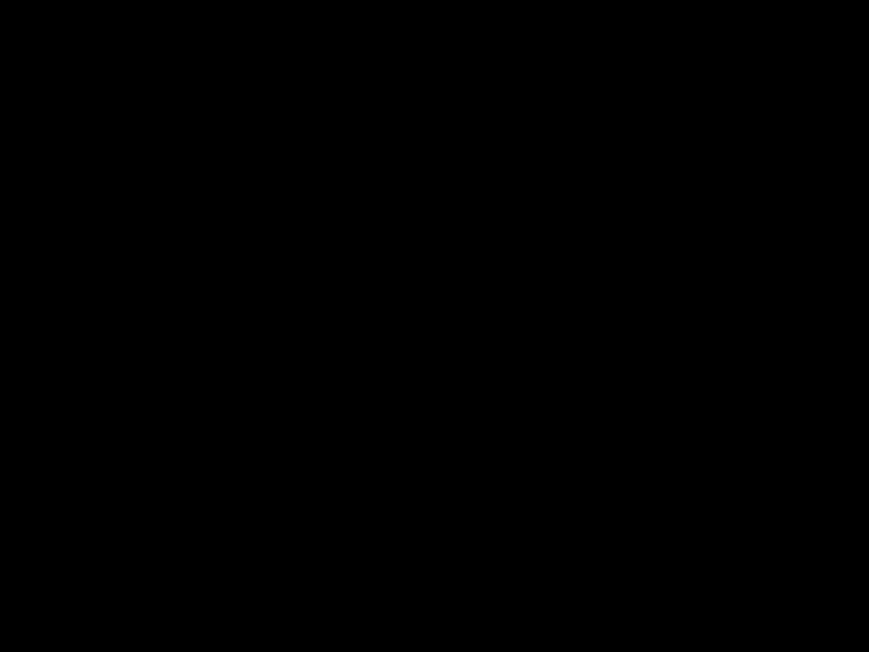
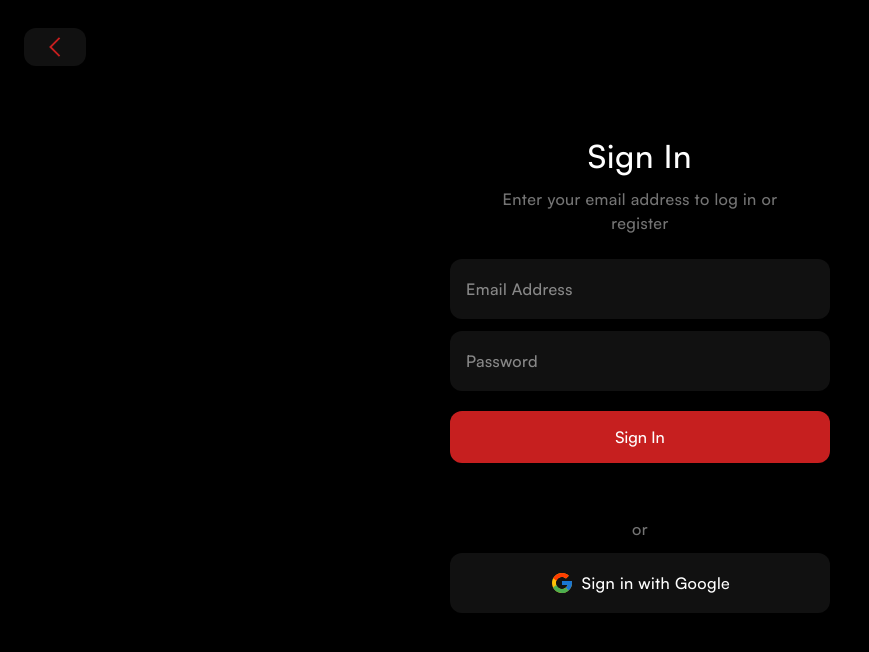
Before and after one commit to abdulazizfateh/7.10-7.12-8.7homework-Movie, a React (Vite) app: page /signin in a window 1280 px wide. Before the commit this address had no page. Shown: the top 652 px of the page, without its empty margins (0-869 px from the left). Built offline with nearby package versions, Linux system fonts and the light colour scheme.

Commit message:
Added - Google Auth

```diff
--- a/package.json
+++ b/package.json
@@ -11,18 +11,22 @@
   },
   "dependencies": {
     "@ant-design/icons": "^5.6.1",
+    "@hookform/resolvers": "^5.1.1",
+    "@react-oauth/google": "^0.12.2",
     "@reduxjs/toolkit": "^2.8.2",
     "@tailwindcss/vite": "^4.1.11",
     "@tanstack/react-query": "^5.81.5",
-    "antd": "^5.26.3",
     "axios": "^1.10.0",
     "react": "^19.1.0",
     "react-dom": "^19.1.0",
+    "react-hook-form": "^7.60.0",
+    "react-hot-toast": "^2.5.2",
     "react-icons": "^5.5.0",
     "react-redux": "^9.2.0",
     "react-router-dom": "^7.6.3",
     "swiper": "^11.2.10",
     "tailwindcss": "^4.1.11",
+    "yup": "^1.6.1",
     "zustand": "^5.0.6"
   },
   "devDependencies": {
--- a/src/components/Header/Header.tsx
+++ b/src/components/Header/Header.tsx
@@ -14,6 +14,7 @@ import { RiSearchFill } from "react-icons/ri";
 // import { HiOutlineMenuAlt4 } from "react-icons/hi";
 import { GoSun } from "react-icons/go";
 import { PiMoonLight } from "react-icons/pi";
+import type { IUser } from "@/types/types";
 
 const Header = () => {
   // Theme
@@ -36,29 +37,22 @@ const Header = () => {
   const handleMenuClose = () => {
     setIsOpen(false)
   }
-
   const [isOpen, setIsOpen] = useState<boolean>(false);
-
   useEffect(() => {
     if (isOpen) {
-      // Prevent scrolling on the body when menu is open
       document.body.style.overflow = 'hidden'
       document.body.style.position = 'fixed'
       document.body.style.width = '100%'
-      // Store current scroll position
       document.body.style.top = `-${window.scrollY}px`
     } else {
-      // Re-enable scrolling when menu is closed
       const scrollY = document.body.style.top
       document.body.style.overflow = ''
       document.body.style.position = ''
       document.body.style.width = ''
       document.body.style.top = ''
-      // Restore scroll position
       window.scrollTo(0, parseInt(scrollY || '0') * -1)
     }
 
-    // Cleanup function
     return () => {
       document.body.style.overflow = ''
       document.body.style.position = ''
@@ -66,6 +60,8 @@ const Header = () => {
       document.body.style.top = ''
     }
   }, [isOpen])
+
+  const userInfo: IUser | null = JSON.parse(localStorage.getItem("user_info") || "null");
 
   return (
     <>
@@ -154,9 +150,19 @@ const Header = () => {
                   theme ? <PiMoonLight className="text-2xl text-text-dark-100 light:text-text-light-100" /> : <GoSun className="text-2xl" />
                 }
               </button>
-              <button className='block bg-primary rounded-xl h-11 px-10 xl:h-12 xl:px-12 tracking-wide'>
-                <span className="text-text-dark-100">Sign in</span>
-              </button>
+
+              {
+                userInfo ?
+                  <button className='cursor-pointer'>
+                    <img className="h-9 xl:h-10 rounded-full" src={userInfo.picture} alt={`${userInfo.email} picture`} />
+                  </button>
+                  :
+                  <Link to={"/signin"}>
+                    <button className='block bg-primary rounded-xl h-11 px-10 xl:h-12 xl:px-12 tracking-wide'>
+                      <span className="text-text-dark-100">Sign in</span>
+                    </button>
+                  </Link>
+              }
             </div>
           </nav>
         </div>
@@ -168,11 +174,11 @@ const Header = () => {
           className="flex flex-col justify-between z-50 items-end space-y-2 p-2 sm:px-4 md:hidden"
         >
           <span
-            className={`block h-[1.5px] w-5 bg-white transform transition-all duration-300 ease-in-out ${isOpen ? "rotate-45 translate-y-[5.5px]" : ""
+            className={`block h-[1.5px] w-5 bg-bg-light-900 light:bg-bg-dark-900 transform transition-all duration-300 ease-in-out ${isOpen ? "rotate-45 translate-y-[5.5px]" : ""
               }`}
           />
           <span
-            className={`block h-[1.5px] w-5 bg-white transform transition-all duration-300 ease-in-out ${isOpen ? "-rotate-45 -translate-y-[4px]" : ""
+            className={`block h-[1.5px] w-5 bg-bg-light-900 light:bg-bg-dark-900 transform transition-all duration-300 ease-in-out ${isOpen ? "-rotate-45 -translate-y-[4px]" : ""
               }`}
           />
         </button>
--- a/src/components/Hero/Hero.tsx
+++ b/src/components/Hero/Hero.tsx
@@ -26,7 +26,6 @@ export const Hero = () => {
 
     const madagaskar: IMovie = data?.results?.slice(7, 8)[0];
     const moviesData: IMovie[] = data?.results?.slice(9, 19) || [];
-    console.log(moviesData);
 
     if (madagaskar) moviesData.unshift(madagaskar);
 
--- a/src/components/MovieCard/MovieCard.tsx
+++ b/src/components/MovieCard/MovieCard.tsx
@@ -1,6 +1,6 @@
 import React, { type FC } from 'react'
 // Types
-import type { IGenre, IMovie } from '@/types/types';
+import type { IGenre, IMovie, IUser } from '@/types/types';
 import { useNavigate } from 'react-router-dom';
 // IMG URL
 import { IMAGE_URL } from '@/const';
@@ -40,6 +40,9 @@ interface Props {
     grid?: number | undefined;
 }
 const MovieCard: FC<Props> = ({ data: movieData, isLoading, cardQuantity, grid }) => {
+    const nav = useNavigate();
+    const userInfo: IUser | null = JSON.parse(localStorage.getItem("user_info") || "null");
+
     const { getGenre } = useGenre();
     const { data } = getGenre;
     const genresList: IGenre[] = data?.genres;
@@ -49,14 +52,17 @@ const MovieCard: FC<Props> = ({ data: movieData, isLoading, cardQuantity, grid }
         return ids?.map(id => genresList.find(genre => genre.id === id)?.name)
     };
 
-    const nav = useNavigate();
 
 
 
     // Zustand - Saved
     const { saved, toggleSaved } = useStore();
     const handleSaved = (movie: IMovie) => {
-        toggleSaved(movie);
+        if (userInfo) {
+            toggleSaved(movie);
+        } else {
+            nav("/signin");
+        }
     }
 
     return (
--- a/src/main.tsx
+++ b/src/main.tsx
@@ -3,6 +3,8 @@ import './css/index.css'
 import App from './App.tsx'
 import { QueryClient, QueryClientProvider } from '@tanstack/react-query'
 import { BrowserRouter } from 'react-router-dom';
+// Google Auth
+import { GoogleOAuthProvider } from '@react-oauth/google';
 const queryClient = new QueryClient(
     {
         defaultOptions: {
@@ -17,7 +19,9 @@ const queryClient = new QueryClient(
 createRoot(document.getElementById('root')!).render(
     <BrowserRouter>
         <QueryClientProvider client={queryClient}>
-            <App />
+            <GoogleOAuthProvider clientId='38247194771-n7aktho8e19du9i5salgoc03275cnhkv.apps.googleusercontent.com'>
+                <App />
+            </GoogleOAuthProvider>
         </QueryClientProvider>
     </BrowserRouter>
 )
--- a/src/pages/discover/DiscoverDetail.tsx
+++ b/src/pages/discover/DiscoverDetail.tsx
@@ -4,7 +4,7 @@ import { IMAGE_URL } from '@/const';
 // React Query
 import { useMovies } from '@/api/hooks/useMovies';
 // Types
-import type { IMovie, IMovieDetail } from '@/types/types';
+import type { IMovie, IMovieDetail, IUser } from '@/types/types';
 // Components
 import MovieCard from '@/components/MovieCard/MovieCard';
 // Icons
@@ -13,8 +13,10 @@ import { RiBookmarkFill, RiBookmarkLine, RiPlayFill } from 'react-icons/ri';
 import { useStore } from '@/zustand/useStore';
 
 const DiscoverDetail = () => {
+  const nav = useNavigate();
+  const userInfo: IUser | null = JSON.parse(localStorage.getItem("user_info") || "null");
+
   const { id } = useParams();
-  const nav = useNavigate();
   useEffect(() => {
     window.scrollTo(0, 0);
   }, [id])
@@ -33,7 +35,11 @@ const DiscoverDetail = () => {
   const { saved, toggleSaved } = useStore();
 
   const handleSaved = (detailMovieData: any) => {
-    toggleSaved(detailMovieData);
+    if (userInfo) {
+      toggleSaved(detailMovieData);
+    } else {
+      nav("/signin");
+    }
   }
   return (
     <>
--- a/src/pages/index.tsx
+++ b/src/pages/index.tsx
@@ -1,3 +1,4 @@
+import path from 'path';
 import React, { lazy } from 'react'
 import { useRoutes } from 'react-router-dom';
 // Pages
@@ -10,6 +11,7 @@ const CastMovieDetail = lazy(() => import("@/components/CastCrewMovieDetail/Cast
 const Cast = lazy(() => import("./cast/Cast"));
 const Search = lazy(() => import("./search/Search"));
 const Saved = lazy(() => import("./saved/Saved"));
+const SignIn = lazy(() => import("./signin/SignIn"))
 
 const AppRoutes = () => {
     return (
@@ -43,7 +45,11 @@ const AppRoutes = () => {
                             path: "/cast/:id", element: <Cast />
                         }
                     ]
+                },
+                {
+                    path: "/signin", element: <SignIn />
                 }
+
             ]
         )
     )
--- /dev/null
+++ b/src/pages/signin/SignIn.tsx
@@ -0,0 +1,146 @@
+import React, { useState } from 'react'
+import { useGoogleLogin } from '@react-oauth/google';
+import { useForm } from "react-hook-form"
+import { yupResolver } from "@hookform/resolvers/yup"
+import * as yup from "yup"
+import { FcGoogle } from "react-icons/fc";
+import { GrPrevious } from 'react-icons/gr';
+import { useNavigate } from 'react-router-dom';
+import { useStore } from '@/zustand/useStore';
+
+const schema = yup
+    .object({
+        email: yup.string().email('Enter a valid email address').required('Email is required'),
+        password: yup.string().required('Password is required').min(8, 'Password must be at least 8 characters'),
+    })
+    .required()
+
+interface IForm {
+    email: string,
+    password: string
+}
+
+const SignIn = () => {
+    const { addAuth } = useStore();
+    const nav = useNavigate();
+    const {
+        register,
+        handleSubmit,
+        formState: { errors },
+    } = useForm<IForm>({
+        resolver: yupResolver(schema),
+    })
+
+    // Google Login
+    const login = useGoogleLogin({
+        onSuccess: (tokenResponse) => {
+            addAuth(tokenResponse.access_token);
+            fetch("https://www.googleapis.com/oauth2/v3/userinfo",
+                {
+                    headers: {
+                        Authorization: `Bearer ${tokenResponse.access_token}`,
+                    },
+                }
+            )
+                .then(res => res.json())
+                .then(res => {
+                    console.log(res);
+                    localStorage.setItem("user_info", JSON.stringify(res));
+                    nav("/");
+                }).catch((e) => {
+                    console.log(e);
+                })
+        },
+        onError: () => {
+            console.log('Login Failed');
+        },
+    });
+
+    // Fake Login
+    const [isLoading, setIsLoading] = useState<boolean>(false);
+    const [message, setMessage] = useState<boolean>(false);
+    const onSubmit = (data: IForm) => {
+        console.log(data)
+        setIsLoading(true)
+
+        setTimeout(() => {
+            setIsLoading(false);
+            setMessage(true);
+        }, 2000)
+    }
+
+    return (
+        <section className='section_signin'>
+            <div className="container">
+                <div className="signin_wrapper w-full h-screen flex items-center justify-center relative">
+                    <button onClick={(() => nav(-1))} className='absolute top-3 left-0 sm:top-4 md:top-5 lg:top-7 px-5 py-2 rounded-xl bg-bg-dark-800 light:bg-bg-light-700 cursor-pointer flex items-center justify-center'>
+                        <GrPrevious className='text-primary text-lg md:text-xl lg:text-[22px]' />
+                    </button>
+                    <div className='w-[95%] min-[480px]:w-[380px] sm:pb-[50px]'>
+                        <div className='mb-4 sm:mb-5 lg:mb-6 flex flex-col gap-2 lg:gap-3'>
+                            <h1 className='text-2xl sm:text-3xl lg:text-[32px] text-text-dark-100 light:text-text-light-100 text-center tracking-wide'>Sign In</h1>
+                            <p className='sm:w-[300px] mx-auto text-sm sm:text-base text-text-dark-600 light:text-text-dark-500 text-center tracking-wide'>Enter your email address to log in or register</p>
+                        </div>
+                        <form onSubmit={handleSubmit(onSubmit)} className='w-full flex flex-col gap-2 lg:gap-3'>
+                            <div className='flex flex-col gap-.5'>
+                                <input {...register("email")} className='w-full h-14 lg:h-[60px] rounded-xl px-4 bg-bg-dark-800 light:bg-bg-light-700 text-text-dark-100 light:text-text-light-100 text-sm lg:text-base tracking-wide outline-none' type='text' placeholder='Email Address' autoComplete='off' />
+                                <p className='text-sm text-primary'>{errors.email?.message}</p>
+                            </div>
+                            <div className='flex flex-col gap-.5 mt-.5'>
+                                <input {...register("password")} className='w-full h-14 lg:h-[60px] rounded-xl px-4 bg-bg-dark-800 light:bg-bg-light-700 text-text-dark-100 light:text-text-light-100 text-sm lg:text-base tracking-wide outline-none' type='password' placeholder='Password' autoComplete='off' />
+                                <p className='text-sm text-primary'>{errors.password?.message}</p>
+                            </div>
+                            <button
+                                type="submit"
+                                disabled={isLoading}
+                                className={`w-full select-none h-12 lg:h-[52px] rounded-xl mt-2 bg-primary text-text-dark-100 flex items-center justify-center gap-2 transition-opacity ${isLoading ? "opacity-70 cursor-not-allowed" : "hover:opacity-90"
+                                    }`}
+                            >
+                                {isLoading && (
+                                    <svg
+                                        className="animate-spin h-5 w-5 text-white"
+                                        xmlns="http://www.w3.org/2000/svg"
+                                        fill="none"
+                                        viewBox="0 0 24 24"
+                                    >
+                                        <circle
+                                            className="opacity-25"
+                                            cx="12"
+                                            cy="12"
+                                            r="10"
+                                            stroke="currentColor"
+                                            strokeWidth="2"
+                                        ></circle>
+                                        <path
+                                            className="opacity-75"
+                                            fill="currentColor"
+                                            d="M4 12a8 8 0 018-8V0C5.373 0 0 5.373 0 12h4zm2 5.291A7.962 7.962 0 014 12H0c0 3.042 1.135 5.824 3 7.938l3-2.647z"
+                                        ></path>
+                                    </svg>
+                                )}
+                                <span className="text-sm lg:text-base text-text-dark-100">
+                                    {isLoading ? "Signing In..." : "Sign In"}
+                                </span>
+                            </button>
+                        </form>
+                        <div className='my-3 h-[22px] lg:h-[30px] flex items-center'>
+                            {
+                                message &&
+                                <p className='text-sm text-primary text-center'>Internal Error! If the issue persists, please try signing in using your google account</p>
+                            }
+                        </div>
+                        <p className='text-sm sm:text-base text-text-dark-600 light:text-text-dark-500 text-center tracking-wide mb-2 lg:mb-3'>or</p>
+                        <div className='w-full'>
+                            <button onClick={() => login()} className='w-full rounded-xl h-14 lg:h-[60px] bg-bg-dark-800 light:bg-bg-light-700 flex items-center justify-center gap-2'>
+                                <FcGoogle className='text-xl lg:text-2xl' />
+                                <span className='text-sm lg:text-base text-text-dark-100 light:text-text-light-100 tracking-wide'>Sign in with Google</span>
+                            </button>
+                        </div>
+                    </div>
+                </div>
+            </div>
+        </section>
+    )
+}
+
+export default React.memo(SignIn);
```
Also changed, not shown: src/types/types.ts (+10 -0 lines), src/zustand/useStore.ts (+7 -1 lines), 1 other file (tests, documents, lock files or other folders).
